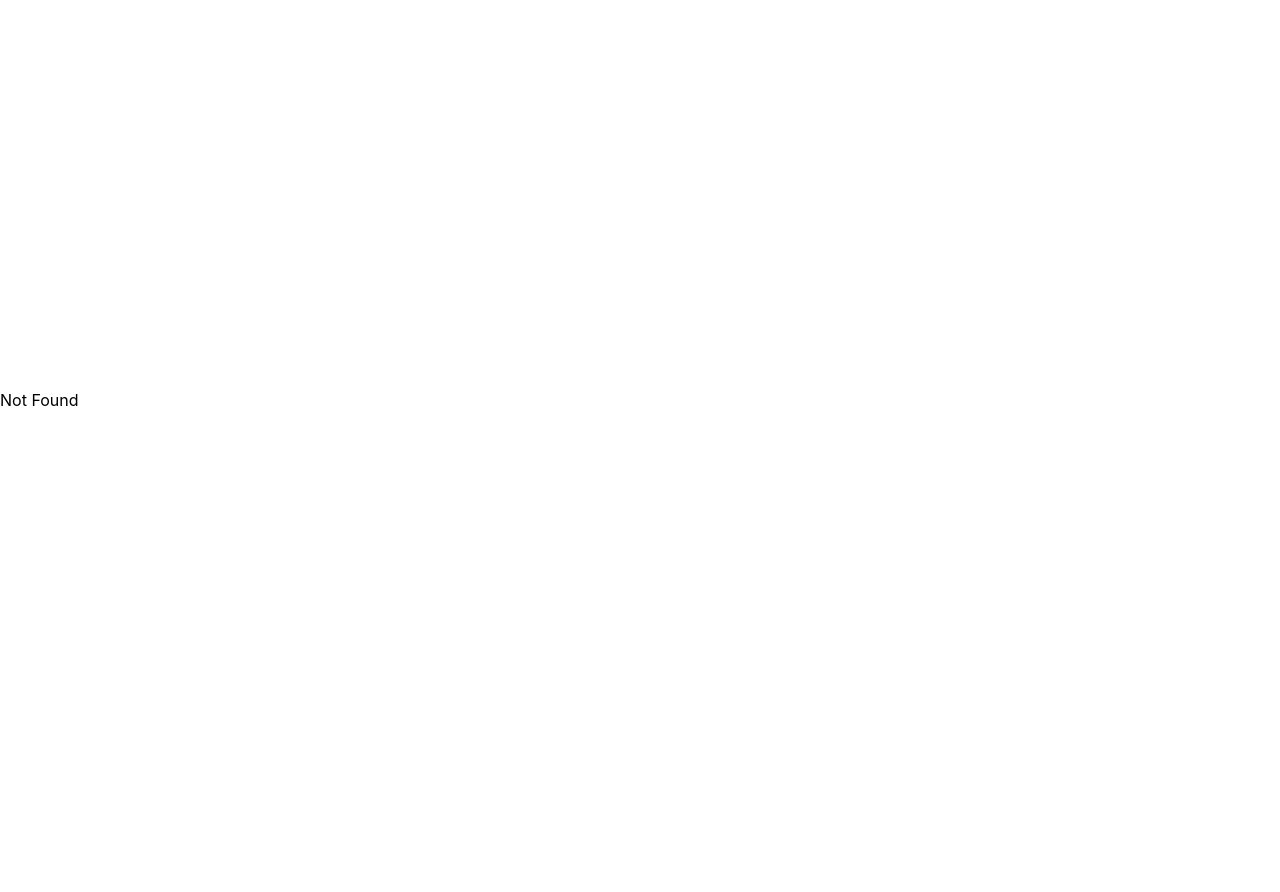
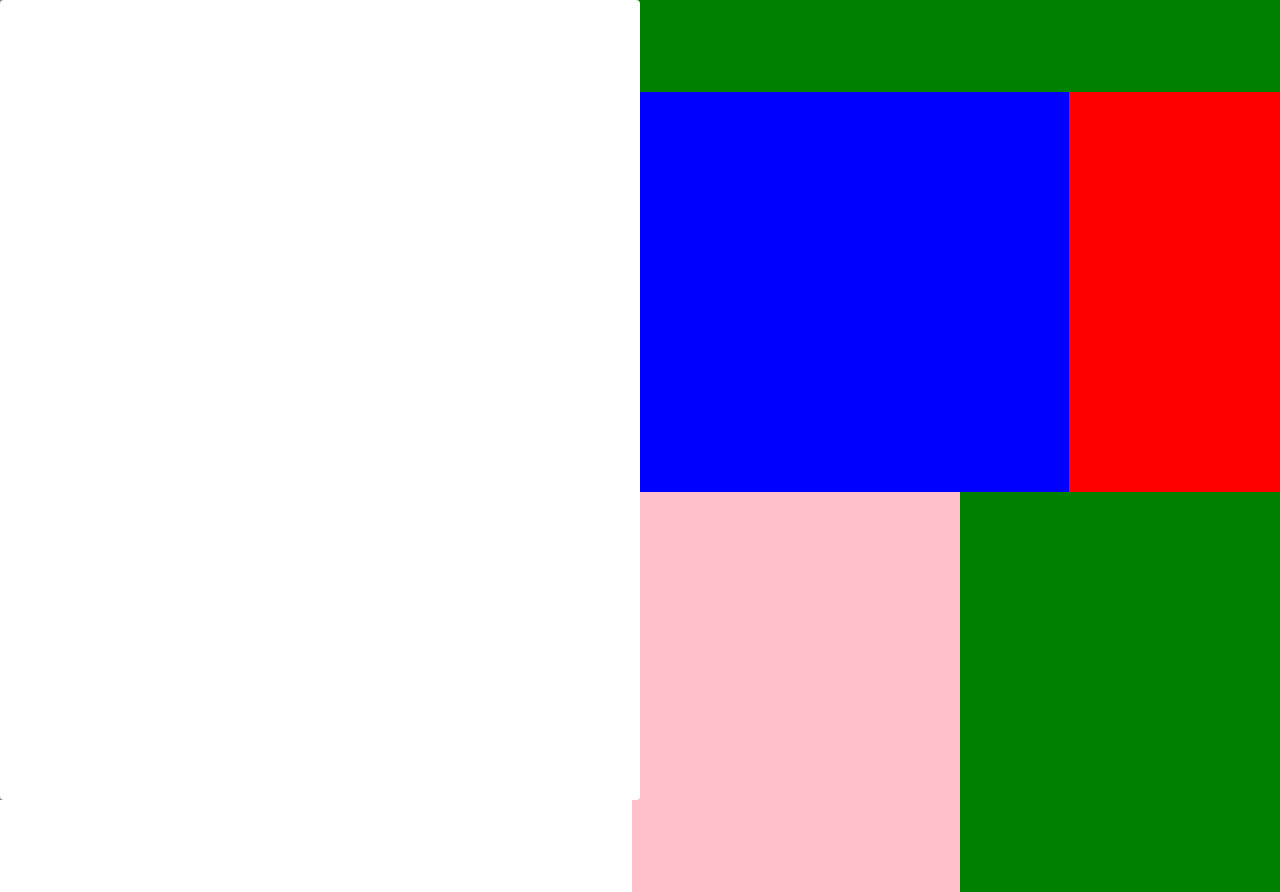
Before and after one commit to khosbilegt/portfolio-web, a React (Vite) app: page / in a window 1280 px wide. Before the commit the page ends 800 px from the top, so only its background shows below. Built offline with nearby package versions, Linux system fonts and the light colour scheme.

Commit message:
added home layout

```diff
--- /dev/null
+++ b/src/components/NotFound.tsx
@@ -0,0 +1,5 @@
+function NotFound() {
+  return <div>NotFound</div>;
+}
+
+export default NotFound;
--- /dev/null
+++ b/src/features/home/Home.tsx
@@ -0,0 +1,19 @@
+import { Flex, Grid } from "@mantine/core";
+import AboutCard from "./cards/AboutCard";
+
+function Home() {
+  return (
+    <Flex style={{ height: "100vh", width: "100vw", background: "grey" }}>
+      <AboutCard style={{ width: "50%" }} />
+      <Grid style={{ width: "50%", height: "100%" }}>
+        <Grid.Col span={12} style={{ background: "green", height: "100px" }} />
+        <Grid.Col span={8} style={{ background: "blue", height: "400px" }} />
+        <Grid.Col span={4} style={{ background: "red", height: "400px" }} />
+        <Grid.Col span={6} style={{ background: "pink", height: "400px" }} />
+        <Grid.Col span={6} style={{ background: "green", height: "400px" }} />
+      </Grid>
+    </Flex>
+  );
+}
+
+export default Home;
--- /dev/null
+++ b/src/features/home/cards/AboutCard.tsx
@@ -0,0 +1,8 @@
+import { Card } from "@mantine/core";
+import React from "react";
+
+function AboutCard({ style }: { style: React.CSSProperties }) {
+  return <Card style={{ ...style }}></Card>;
+}
+
+export default AboutCard;
```
Also changed, not shown: src/app/Router.tsx (+7 -1 lines).
